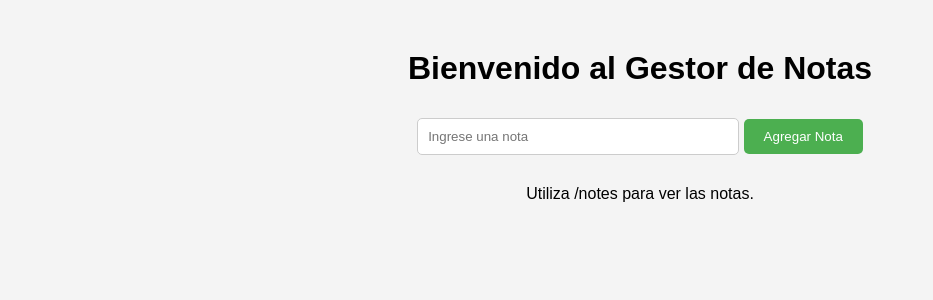
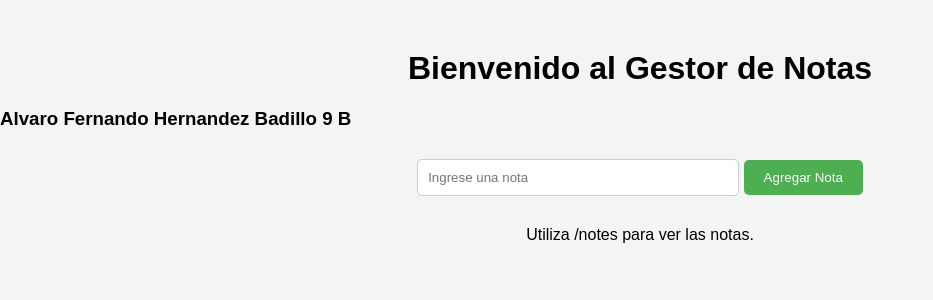
Before and after one commit to EmmanuelR214/flaskN, a Flask app: page / in a window 1280 px wide. Shown: the top 300 px of the page, without its empty margins (0-933 px from the left). Run offline with Flask 3, Linux system fonts and the light colour scheme.

Commit message:
Update index.html

```diff
--- a/templates/index.html
+++ b/templates/index.html
@@ -52,6 +52,7 @@
 </head>
 <body>
     <h1>Bienvenido al Gestor de Notas</h1>
+     <h3>Alvaro Fernando Hernandez Badillo 9 B</h3>
     <form action="/add" method="post">
         <input type="text" name="note" placeholder="Ingrese una nota" required>
         <button type="submit">Agregar Nota</button>
```
